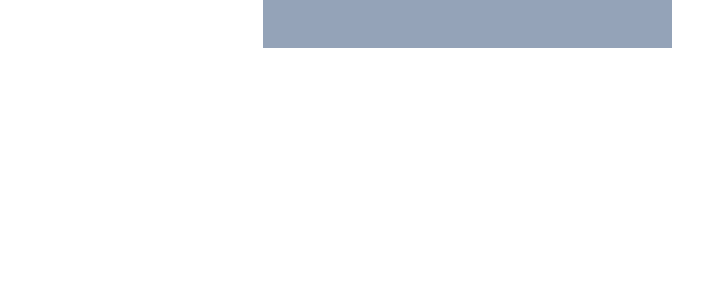
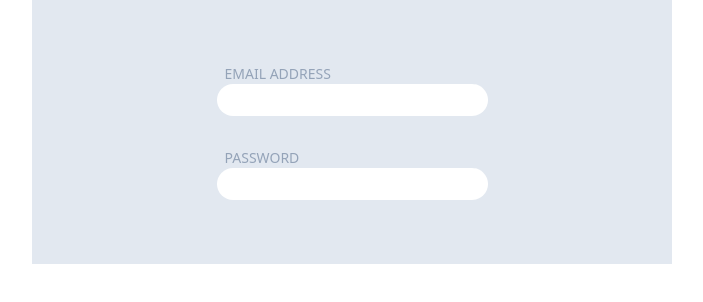
Before and after one commit to Aasifur-Rahman/react-to-do-list-frontend, a React (Vite) app: page /register in a window 1280 px wide. Shown: the top 302 px of the page, without its empty margins (288-991 px from the left). Built offline with nearby package versions, Linux system fonts and the light colour scheme.

Commit message:
register work in progress signing off

```diff
--- a/src/components/Pages/Regsiter/Register.jsx
+++ b/src/components/Pages/Regsiter/Register.jsx
@@ -1,12 +1,25 @@
 const Register = () => {
   return (
     <div>
-      <form className="">
-        <div className="bg-slate-400 ">
-          <input type="email" />
-        </div>
-        <div className="bg-slate-400 ">
-          <input type="password" />
+      <form className="max-w-screen-sm mx-auto ">
+        <div className=" flex flex-col justify-center items-center p-16 bg-slate-200 ">
+          <div className="mb-8">
+            <p className="text-slate-400 mx-2 text-sm">EMAIL ADDRESS</p>
+            <input
+              className="py-1 px-5 rounded-2xl"
+              type="email"
+              name="email"
+            />
+          </div>
+
+          <div className=" ">
+            <p className="text-slate-400 mx-2 text-sm">PASSWORD</p>
+            <input
+              className="py-1 px-5 rounded-2xl"
+              type="password"
+              name="password"
+            />
+          </div>
         </div>
       </form>
     </div>
```
